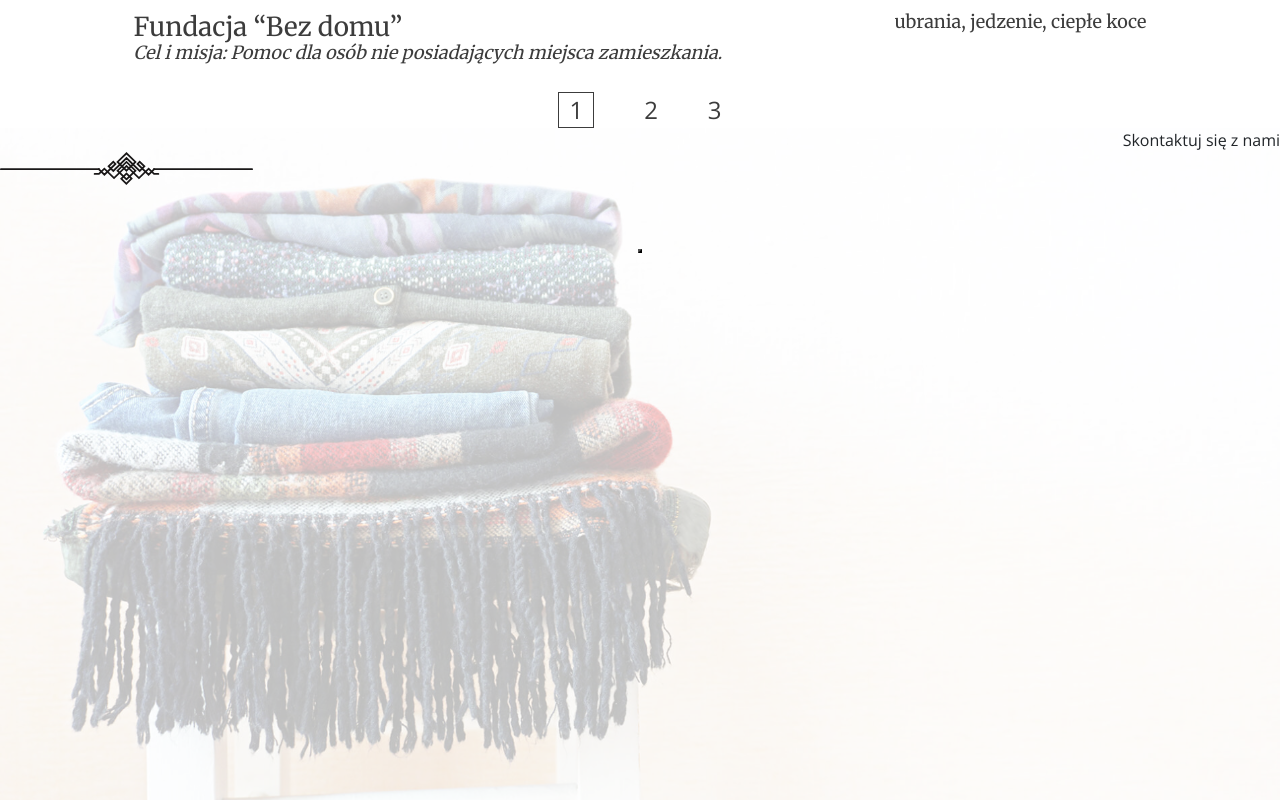
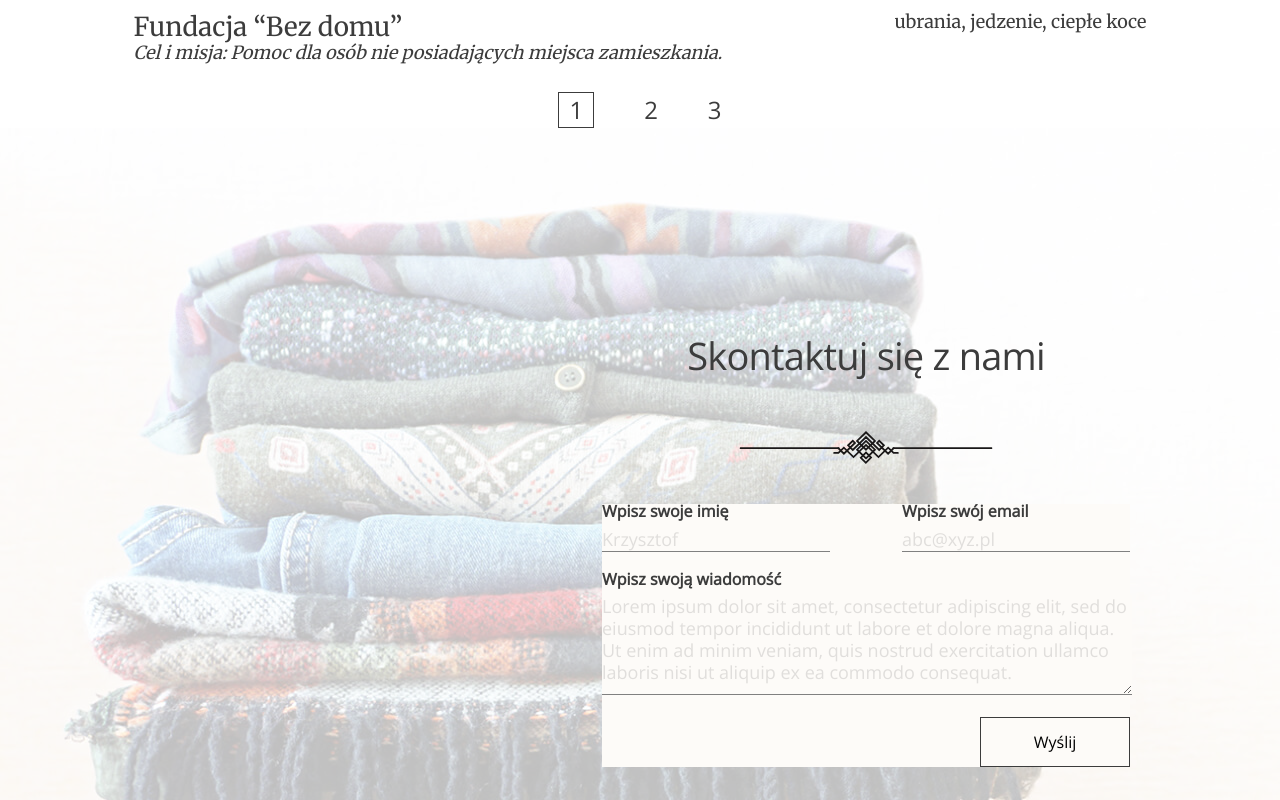
Before and after one commit to Ellianel/give-away-app, a React (Create React App) app: page / in a window 1280 px wide. Shown: the part 3760-4560 px from the top of the page. Built offline with nearby package versions, Linux system fonts and the light colour scheme.

Commit message:
Form section done without logic to send data to API

```diff
--- a/src/Register-LogIn-Page/FormRow.js
+++ b/src/Register-LogIn-Page/FormRow.js
@@ -1,10 +1,10 @@
 import React from 'react';
 
-const FormRow = ({type, name, value, handleChange, labelText}) => {
+const FormRow = ({type, name, value, handleChange, placeholder, labelText}) => {
     return (
         <div className="form-row">
             <label htmlFor={name} className='form-label'>{labelText || name}</label>
-            <input id={name} type={type} name={name} value={value} onChange={handleChange} className='form-input'/>
+            <input id={name} type={type} name={name} value={value} placeholder={placeholder} onChange={handleChange} className='form-input'/>
         </div>
     );
 };
--- a/src/Register-LogIn-Page/login-page/logIn-register-component.styles.scss
+++ b/src/Register-LogIn-Page/login-page/logIn-register-component.styles.scss
@@ -1,4 +1,4 @@
-form {
+.login-form {
     text-align: center;
     max-width: 385px;
     display: flex;
--- a/src/components/Home/Home-4steps/home-4steps-styles.scss
+++ b/src/components/Home/Home-4steps/home-4steps-styles.scss
@@ -14,7 +14,6 @@
 	width: 500px;
 }
 .deco {
-	width: 253px;
 	height: 33px;
 }
 .container-four-steps {
--- a/src/components/Home/Home-contact/Home-contact-component.jsx
+++ b/src/components/Home/Home-contact/Home-contact-component.jsx
@@ -1,16 +1,64 @@
 import React from "react";
+import { useState } from "react";
 import decoration from "../../../assets/Decoration.svg";
+import FormRow from "../../../Register-LogIn-Page/FormRow";
+
+const initialState = {
+  name: "",
+  email: "",
+  textValue:
+    "Lorem ipsum dolor sit amet, consectetur adipiscing elit, sed do eiusmod tempor incididunt ut labore et dolore magna aliqua. Ut enim ad minim veniam, quis nostrud exercitation ullamco laboris nisi ut aliquip ex ea commodo consequat.",
+};
 
 export const HomeContactComponent = () => {
-	return (
-		<section className='home-contact'>
-			<div className='overlay'>
-				<div>Skontaktuj się z nami</div>
-				<img className='deco' src={decoration} alt='decoration-line' />
-				<form>
-					<button></button>
-				</form>
-			</div>
-		</section>
-	);
+  const [values, setValues] = useState(initialState);
+  const handleChange = (e) => {
+    const name = e.target.name;
+    const value = e.target.value;
+    setValues({ ...values, [name]: value });
+  };
+  return (
+    <section className="home-contact">
+      <div className="overlay">
+        <div className="contact-wrapper">
+          <h3>Skontaktuj się z nami</h3>
+          <img className="deco" src={decoration} alt="decoration-line" />
+          <form className="contact-form">
+            <div className="contact-form-row">
+              <FormRow
+                type="text"
+                name="name"
+                labelText="Wpisz swoje imię"
+                placeholder='Krzysztof'
+                value={values.name}
+                handleChange={handleChange}
+              />
+              <FormRow
+                type="email"
+                name="email"
+                labelText="Wpisz swój email"
+                placeholder='abc@xyz.pl'
+                value={values.email}
+                handleChange={handleChange}
+              />
+            </div>
+            <div className="contact-form-textarea">
+            {/* <FormRow
+                type="textarea"
+                name="textValue"
+                labelText="Wpisz swoją wiadomość"
+                value={values.textValue}
+                handleChange={handleChange}
+              /> */}
+              <label for="textValue" class="form-label">
+                Wpisz swoją wiadomość
+              </label>
+              <textarea id="textValue" placeholder={values.textValue}></textarea>
+            </div>
+            <button className="contact-btn">Wyślij</button>
+          </form>
+        </div>
+      </div>
+    </section>
+  );
 };
--- a/src/components/Home/Home-contact/Home-contact-component.scss
+++ b/src/components/Home/Home-contact/Home-contact-component.scss
@@ -1,13 +1,110 @@
 .home-contact {
-	height: 1000px;
-	background-image: url("../../../assets/Background-Contact-Form.jpg");
-	background-size: contain;
-	background-repeat: no-repeat;
+  height: 800px;
+  background-image: url("../../../assets/Background-Contact-Form.jpg");
 }
 .overlay {
+  gap: 40px;
+  height: 100%;
+  background-color: rgba(255, 255, 255, 0.75);
+  display: flex;
+  justify-content: flex-end;
+}
+.contact-wrapper {
+  width: 528px;
+  display: flex;
+  flex-direction: column;
+  gap: 40px;
+  text-align: center;
+  margin: 200px 150px 0 0;
+  h3 {
+    text-align: center;
+    font: normal normal normal 38px/55px Open Sans;
+    letter-spacing: -0.76px;
+    color: #3c3c3c;
+    opacity: 1;
+  }
+}
+.contact-form {
+  display: flex;
+  flex-direction: column;
+  gap: 20px;
+  font: normal normal 600 16px/15px Open Sans;
+  letter-spacing: 0px;
+  color: #3c3c3c;
+  opacity: 1;
+  background-color: #fdfbf8;
+}
+.contact-form-row {
+  display: flex;
+  justify-content: space-between;
+  .form-row {
     display: flex;
     flex-direction: column;
-    text-align: right;
-	height: 100%;
-	background-color: rgba(255, 255, 255, 0.75);
+    align-items: flex-start;
+
+    input {
+      border: none;
+      border-bottom: 1px solid grey;
+      font: normal normal normal 18px/15px $font-base;
+      letter-spacing: 0px;
+      opacity: 1;
+      background-color: #fdfbf8;
+      &::placeholder {
+        color: #3c3c3c26;
+      }
+    }
+  }
 }
+// .contact-form-textarea {
+//   .form-row {
+//     display: flex;
+//     flex-direction: column;
+//     label {
+//       text-align: left;
+//     }
+//     input {
+//       height: 100px;
+//       border: none;
+//       border-bottom: 1px solid grey;
+//       text-align: left;
+//       font: normal normal normal 18px/14px $font-base;
+//       letter-spacing: 0px;
+//       color: #3c3c3c26;
+//       opacity: 1;
+//       background-color: #fdfbf8;
+//       text-overflow: ellipsis;
+//     }
+//   }
+// }
+.contact-form-textarea {
+  label {
+    display: flex;
+    flex-direction: column;
+    text-align: left;
+  }
+  textarea {
+    height: 100px;
+    width: 530px;
+    border: none;
+    border-bottom: 1px solid grey;
+    text-align: left;
+    font: normal normal normal 18px/22px $font-base;
+    letter-spacing: 0px;
+    opacity: 1;
+    background-color: #fdfbf8;
+    word-wrap: break-word;
+
+    &::placeholder {
+      color: #3c3c3c26;
+    }
+  }
+}
+.contact-btn {
+  background-color: #fff;
+  width: 150px;
+  height: 50px;
+  text-align: center;
+  border: 0.75px solid #3c3c3c;
+  align-self: flex-end;
+  background-color: #fdfbf8;
+}
--- a/src/scss/main.scss
+++ b/src/scss/main.scss
@@ -16,7 +16,6 @@
 	box-sizing: border-box;
 }
 body {
-	background-color: #61dafb;
 	font-family: $font-base;
 }
 .page-wrapper {
```
